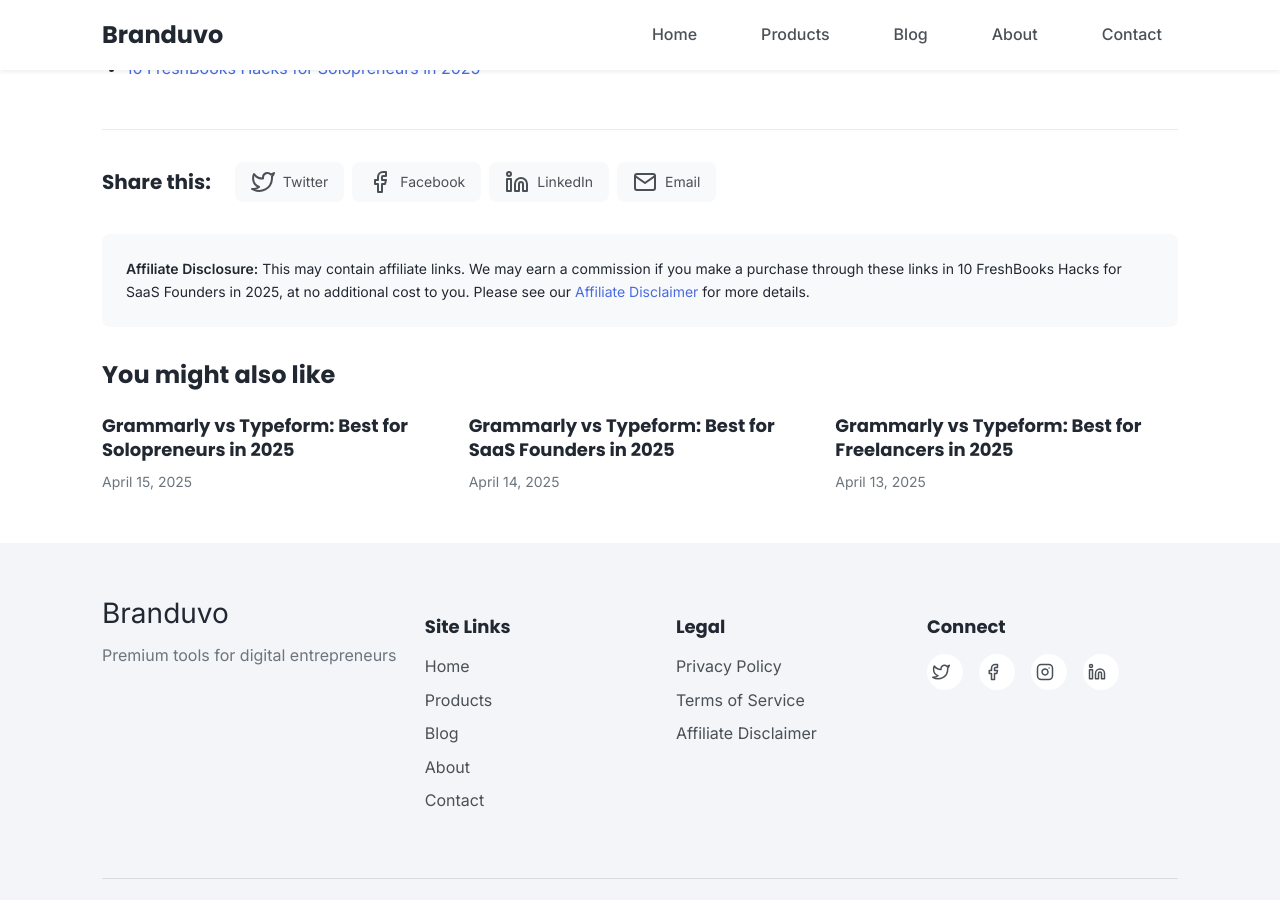
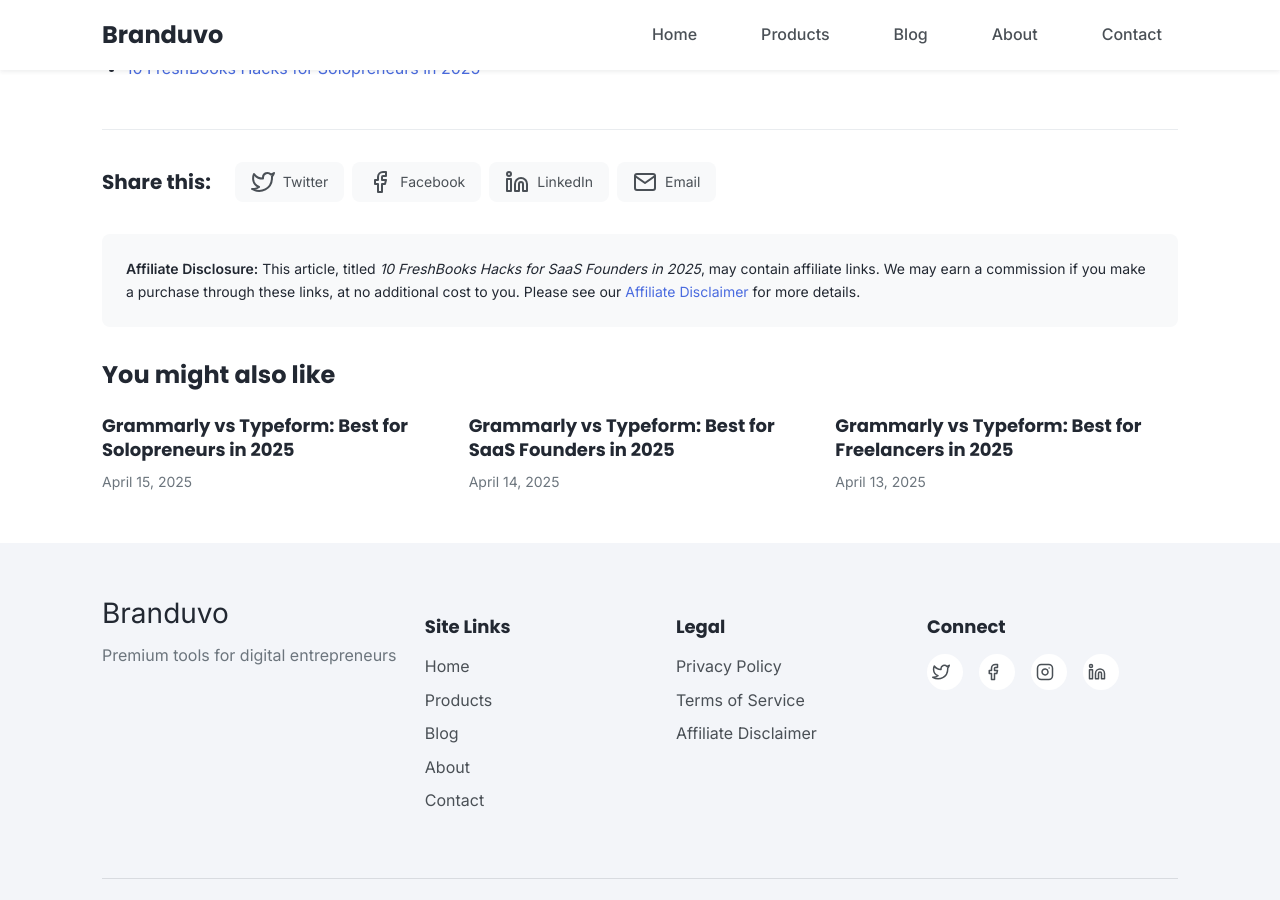
Before and after one commit to branduvo/branduvo.github.io, a Jekyll site: the page built from _posts/2025-01-28-10-freshbooks-hacks-for-saas-founders-in-2025.md, in a window 1280 px wide and 900 px high, scrolled down 1091 px. Built offline with Jekyll 4.4.1, drawn with Linux system fonts in a browser that asks for light colours.

Commit message:
Update post.html

```diff
--- a/_layouts/post.html
+++ b/_layouts/post.html
@@ -38,9 +38,9 @@
           <p><strong>Affiliate Disclosure:</strong> {{ page.affiliate_disclosure }}</p>
         </div>
       {% else %}
-      <div class="affiliate-notice">
-        <p><strong>Affiliate Disclosure:</strong> This {{ post.title | downcase | replace: 'post', 'article' }} may contain affiliate links. We may earn a commission if you make a purchase through these links in {{ page.title }}, at no additional cost to you. Please see our <a href="/affiliate-disclaimer/">Affiliate Disclaimer</a> for more details.</p>
-      </div>
+        <div class="affiliate-notice">
+          <p><strong>Affiliate Disclosure:</strong> This article, titled <em>{{ page.title }}</em>, may contain affiliate links. We may earn a commission if you make a purchase through these links, at no additional cost to you. Please see our <a href="/affiliate-disclaimer/">Affiliate Disclaimer</a> for more details.</p>
+        </div>
       {% endif %}
 
       {% if site.related_posts.size > 0 %}
```
